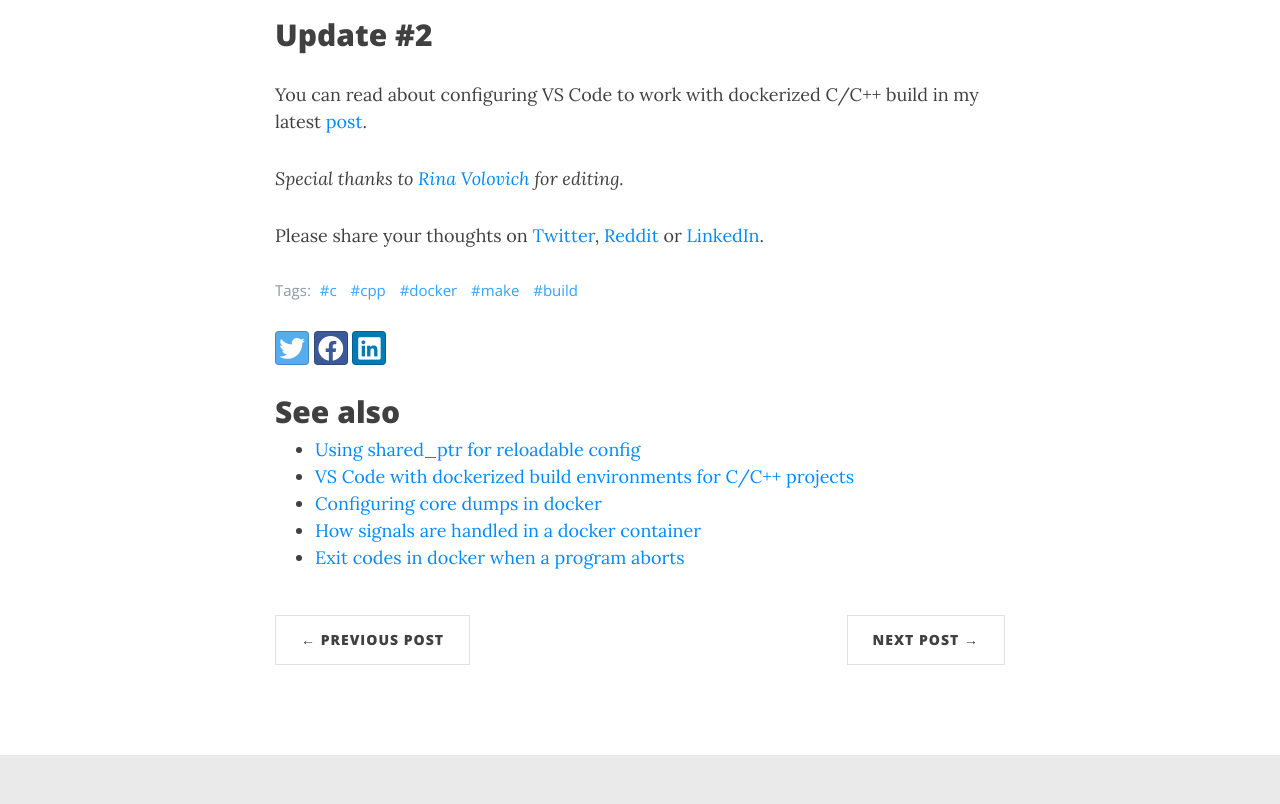
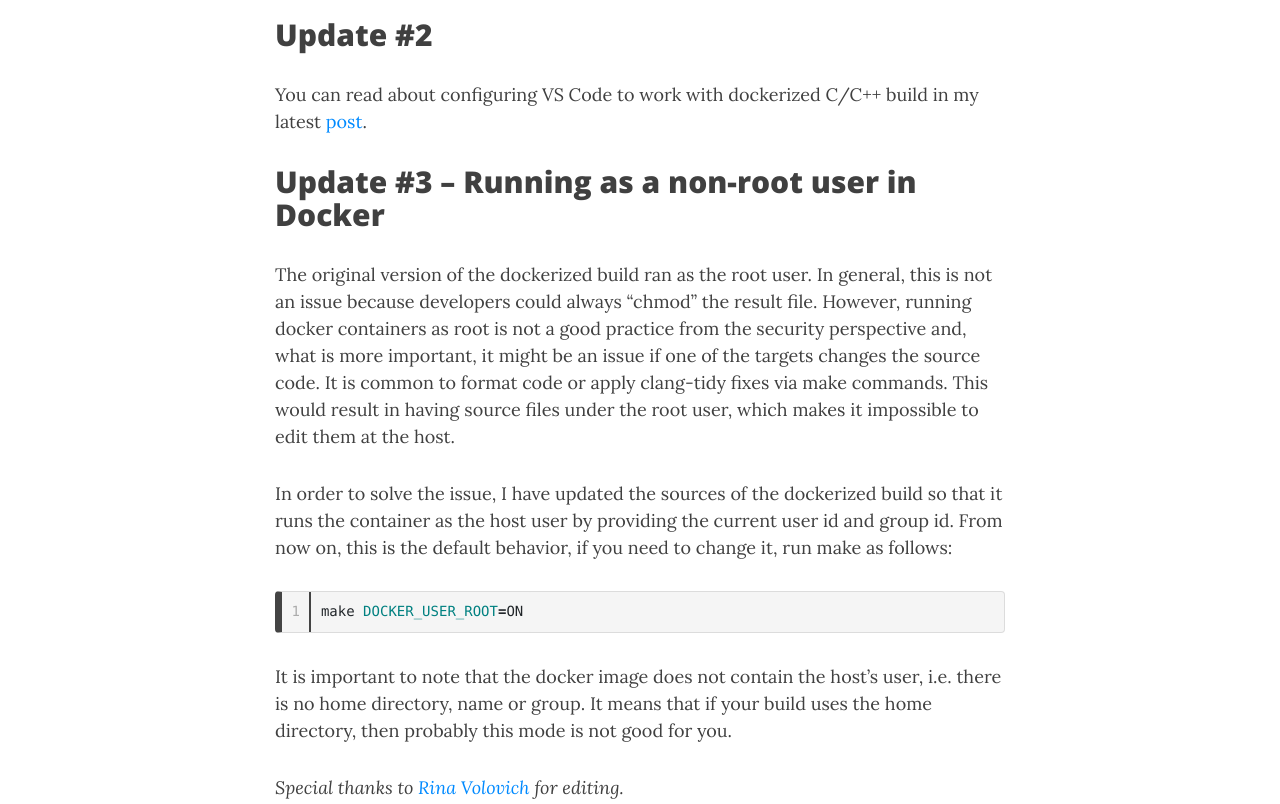
Before and after one commit to f-squirrel/f-squirrel.github.io, a Jekyll site: the page built from _posts/2021-10-29-dockerized-cpp-build.md, in a window 1280 px wide and 1400 px high, scrolled down 8637 px. Shown: the part 99-903 px from the top of the window. Built offline with Jekyll 4.4.1, drawn with Linux system fonts in a browser that asks for light colours; nearby versions of some CDN libraries; comment, search, counter and statistics services are not loaded; some of the changed text lies outside the part shown; grey boxes are pictures that could not be loaded.

Commit message:
post: add info about non-root user

````diff
--- a/_posts/2021-10-29-dockerized-cpp-build.md
+++ b/_posts/2021-10-29-dockerized-cpp-build.md
@@ -303,6 +303,21 @@ You can check out my talk and live demo at YouTube:
 
 You can read about configuring VS Code to work with dockerized C/C++ build in my latest [post](/dockerized-cpp-build-with-vscode).
 
+## Update #3 -- Running as a non-root user in Docker
+
+The original version of the dockerized build ran as the root user.
+In general, this is not an issue because developers could always "chmod" the result file.
+However, running docker containers as root is not a good practice from the security perspective and, what is more important,
+it might be an issue if one of the targets changes the source code. It is common to format code or apply clang-tidy fixes via make commands. This would result in having source files under the root user, which makes it impossible to edit them at the host.
+
+In order to solve the issue, I have updated the sources of the dockerized build so that it runs the container as the host user by providing the current user id and group id. From now on, this is the default behavior, if you need to change it, run make as follows:
+
+```sh
+make DOCKER_USER_ROOT=ON
+```
+
+It is important to note that the docker image does not contain the host's user, i.e. there is no home directory, name or group. It means that if your build uses the home directory, then probably this mode is not good for you.
+
 *Special thanks to [Rina Volovich](https://www.linkedin.com/in/rina-volovich/) for editing.*
 
 Please share your thoughts on [Twitter](https://twitter.com/dbdanilov/status/1454109694776299527?s=20), [Reddit](https://www.reddit.com/r/cpp/comments/qly3iy/dockerized_build_environments_for_cc_projects/?utm_source=share&utm_medium=web2x&context=3) or [LinkedIn](https://www.linkedin.com/posts/ddanilov_dockerized-build-environments-for-cc-projects-activity-6859875172300685312-gkl2?utm_source=share&utm_medium=member_desktop).
````
